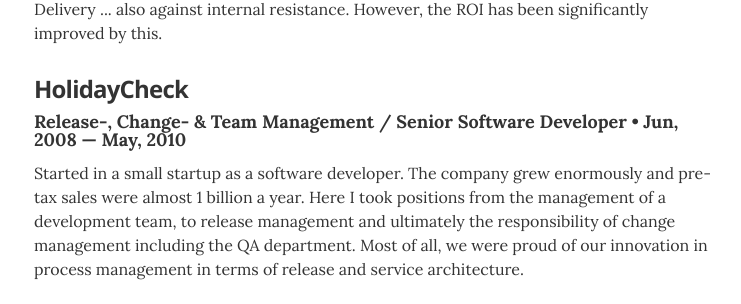
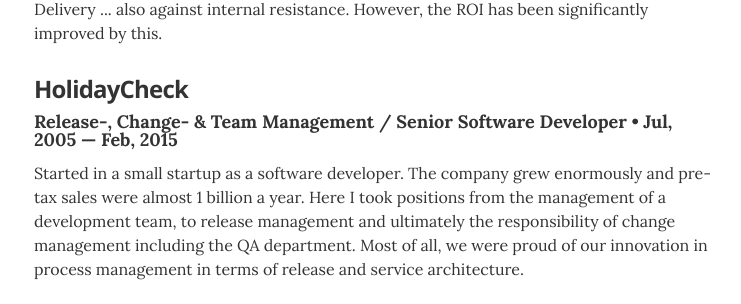
Before and after one commit to borishager/borishager.github.io, a Jekyll site: the page built from index.html, in a window 1280 px wide and 900 px high, scrolled down 581 px. Shown: the part 150-454 px from the top of the window, without its empty margins (266-1007 px from the left). Built offline with Jekyll 4.4.1, drawn with Linux system fonts in a browser that asks for light colours.

Commit message:
Update experience.yml

```diff
--- a/_data/experience.yml
+++ b/_data/experience.yml
@@ -15,7 +15,7 @@
 # holidaycheck
 - company: HolidayCheck
   position: Release-, Change- & Team Management / Senior Software Developer
-  duration: Jun, 2008  &mdash; May, 2010
+  duration: Jul, 2005  &mdash; Feb, 2015
   summary: Started in a small startup as a software developer. The company grew enormously and pre-tax sales were almost 1 billion a year. Here I took positions from the management of a development team, to release management and ultimately the responsibility of change management including the QA department. Most of all, we were proud of our innovation in process management in terms of release and service architecture.
 
 # pfister
```
